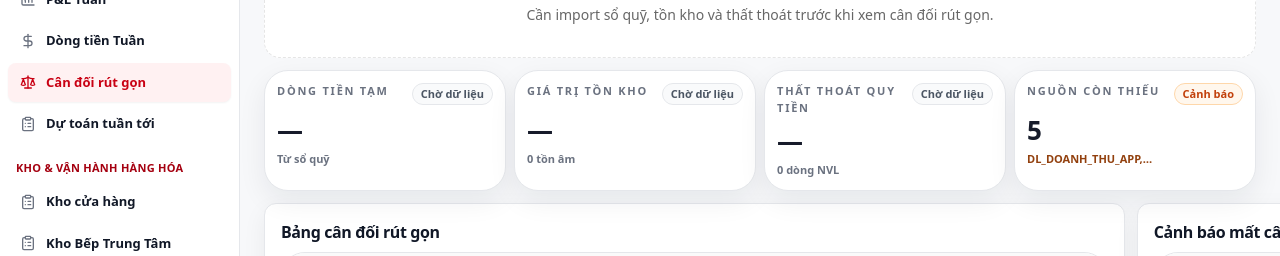
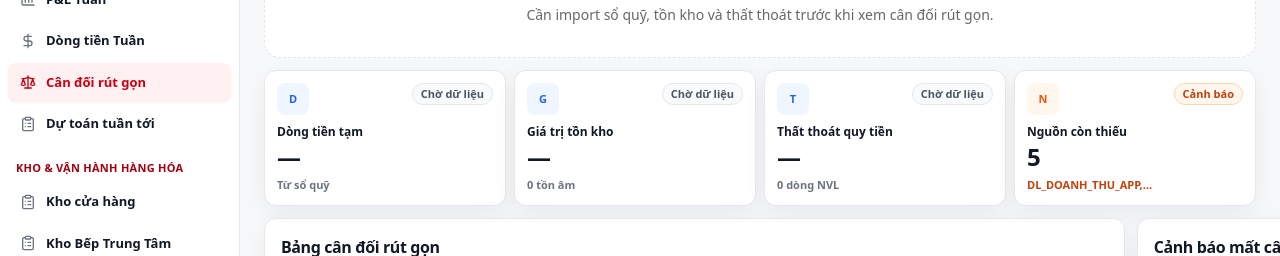
Before and after one commit to daotanluc1990/ketoan_lang2, a Next.js app: page /can-doi in a window 1280 px wide. Shown: the part 274-530 px from the top of the page. Built offline with nearby package versions, Linux system fonts and the light colour scheme; no server answers.

Commit message:
ui: compact KPI cards

```diff
--- a/src/components/report/MetricCard.tsx
+++ b/src/components/report/MetricCard.tsx
@@ -3,18 +3,18 @@ import type { Status } from '@/lib/report-types';
 import { StatusBadge } from './StatusBadge';
 
 export function MetricCard({ label, value, hint, trend, status = 'neutral', compact = false }: { label: string; value: string; hint?: string; trend?: string; status?: Status; compact?: boolean }) {
-  const trendTone = status === 'good' ? 'text-emerald-700' : status === 'danger' ? 'text-red-700' : status === 'warning' ? 'text-amber-800' : 'text-lang-muted';
-  const accent = status === 'good' ? 'from-emerald-500/18' : status === 'danger' ? 'from-red-500/18' : status === 'warning' ? 'from-amber-400/22' : 'from-lang-yellow/22';
+  const trendTone = status === 'good' ? 'text-emerald-700' : status === 'danger' ? 'text-red-700' : status === 'warning' ? 'text-orange-700' : 'text-lang-muted';
+  const iconTone = status === 'good' ? 'bg-emerald-50 text-emerald-600' : status === 'danger' ? 'bg-red-50 text-red-600' : status === 'warning' ? 'bg-orange-50 text-orange-600' : 'bg-blue-50 text-blue-600';
   return (
-    <div className={clsx('relative overflow-hidden rounded-3xl border border-lang-line bg-lang-paper shadow-card', compact ? 'p-3' : 'p-4')}>
-      <div className={clsx('pointer-events-none absolute inset-x-0 top-0 h-24 bg-gradient-to-b to-transparent', accent)} />
-      <div className="relative flex items-start justify-between gap-2">
-        <p className="line-clamp-2 text-[11px] font-black uppercase tracking-[0.16em] text-lang-muted">{label}</p>
+    <div className={clsx('rounded-xl border border-lang-line bg-white shadow-soft', compact ? 'p-3' : 'p-4')}>
+      <div className="flex items-start justify-between gap-2">
+        <span className={clsx('inline-flex h-8 w-8 shrink-0 items-center justify-center rounded-lg text-[11px] font-black', iconTone)}>{label.charAt(0)}</span>
         <StatusBadge status={status} />
       </div>
-      <div className="number relative mt-3 text-[26px] font-black leading-none tracking-tight text-lang-brown">{value}</div>
-      {trend ? <p className={clsx('relative mt-2 line-clamp-1 text-[11px] font-black leading-4', trendTone)}>{trend}</p> : null}
-      {hint ? <p className="relative mt-1 line-clamp-1 text-[11px] font-semibold leading-4 text-lang-muted">{hint}</p> : null}
+      <p className="mt-2 line-clamp-1 text-[12px] font-semibold text-lang-ink">{label}</p>
+      <div className="number mt-1 text-2xl font-black leading-none tracking-tight text-lang-ink">{value}</div>
+      {trend ? <p className={clsx('mt-2 line-clamp-1 text-[11px] font-semibold leading-4', trendTone)}>{trend}</p> : null}
+      {hint ? <p className="mt-0.5 line-clamp-1 text-[11px] leading-4 text-lang-muted">{hint}</p> : null}
     </div>
   );
 }
```
